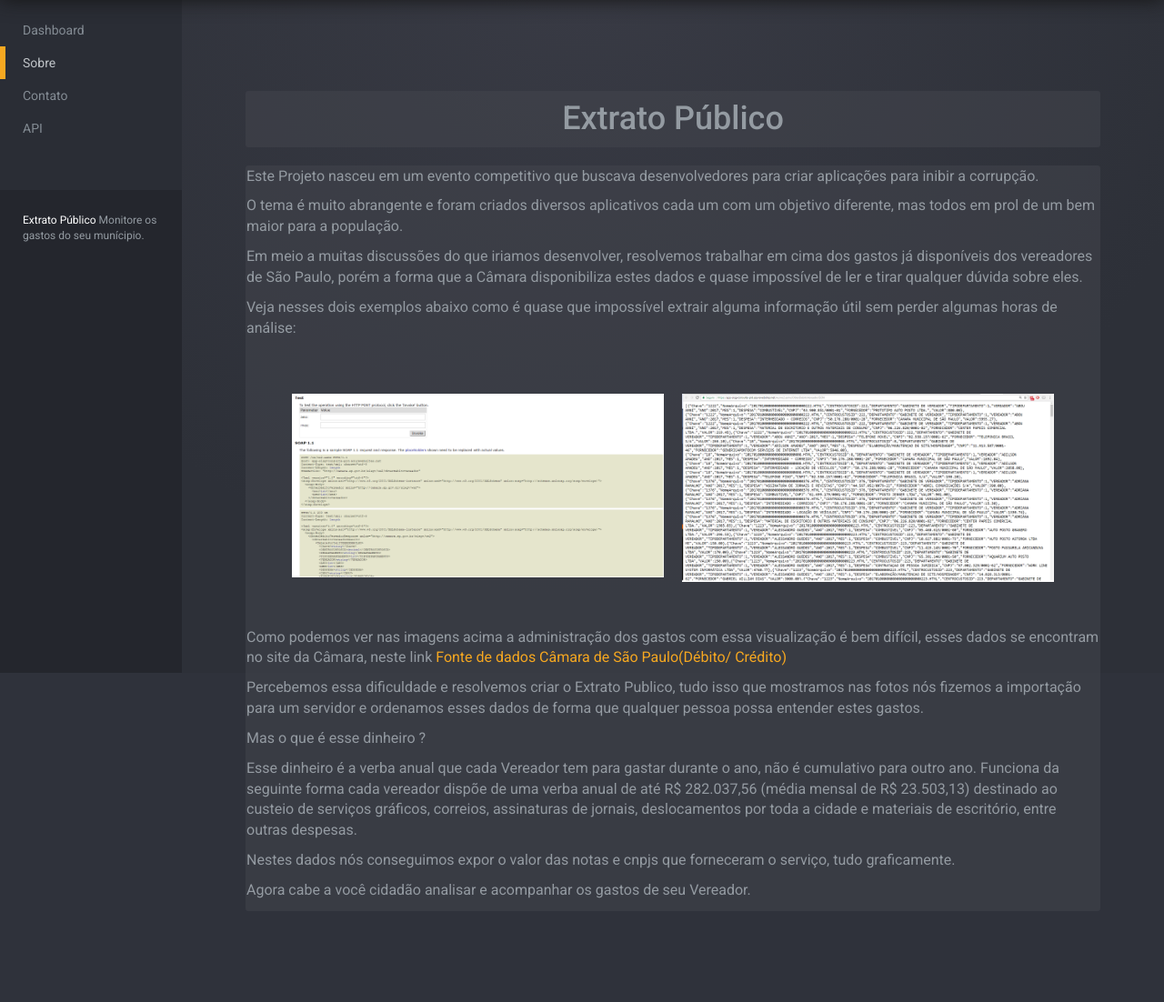
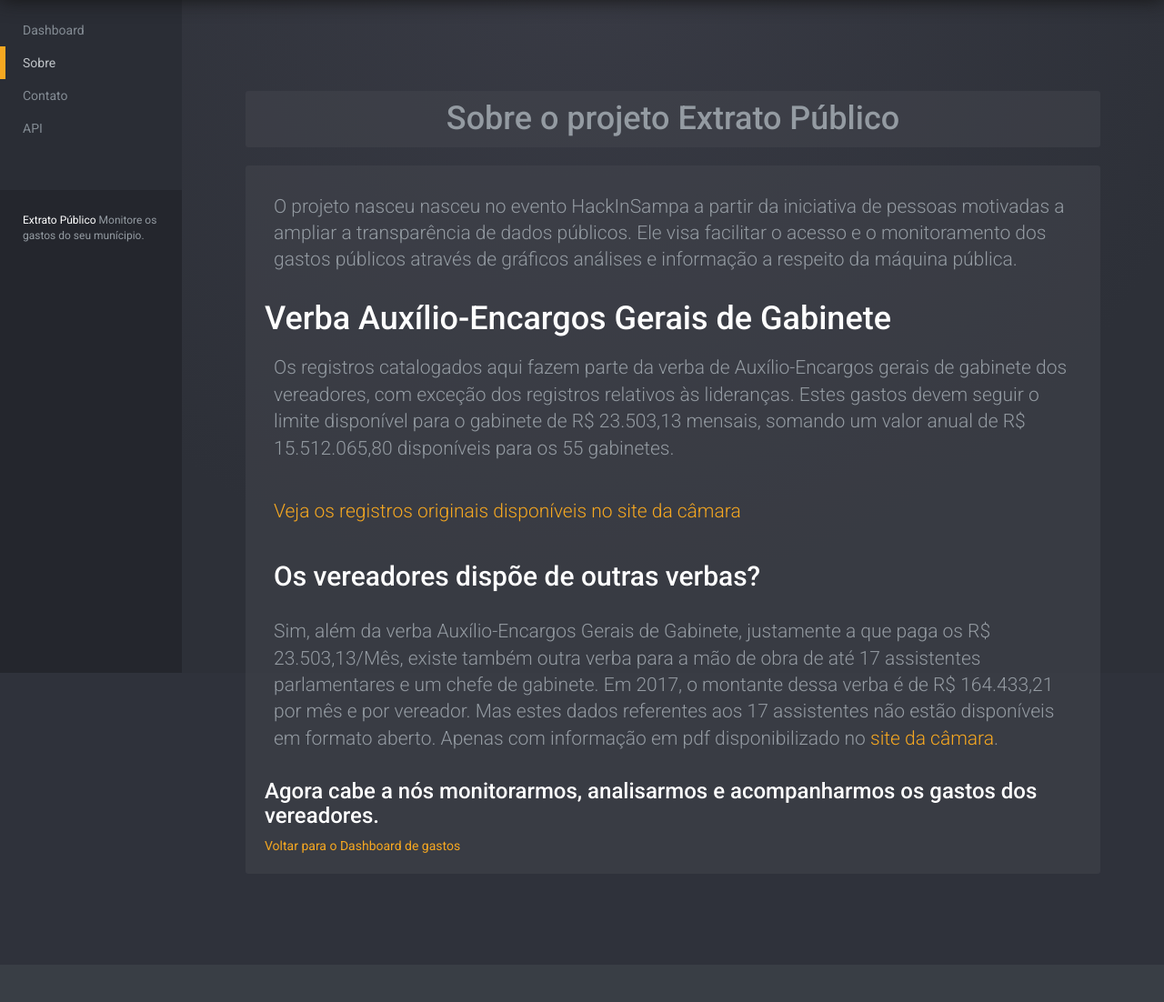
Before and after one commit to brunousml/Hermes, a Django app: page /about in a window 1280 px wide. Shown: the part 60-1162 px from the top of the page at 91% size. After the commit the page ends 998 px from the top, so only its background shows below. Run offline with Django 3.2, Linux system fonts and the light colour scheme; some libraries are stand-ins or nearby versions; some web fonts are replaced.

Commit message:
finish about

```diff
--- a/website/templates/website/about.html
+++ b/website/templates/website/about.html
@@ -1,34 +1,57 @@
 
 {% extends "website/base.html" %}
 
-{% block title_page %} Extrato Público - Débitos de Vereadores {% endblock %}
+{% block title_page %} Extrato Público - Sobre {% endblock %}
 {% block title_header %}Débitos de Vereadores do múnicípio de São Paulo{% endblock %}
 {% block subtitle_header %}Estes valores são relativos aos reembolsos efetivados aos vereadores do munícipio de São Paulo.{% endblock %}
 
 {% block content %}
-
+            <style>
+            p, h2{
+                padding:10px;
+            }
+            </style>
             <div class="container-fluid margin-top">
                 <div class="row center-block">
                     <div class="panel panel-filled text-center">
-                        <h1 class="h1">Extrato Público</h1>
+                        <h1 class="h1">Sobre o projeto Extrato Público</h1>
                     </div>
-                    <div class="panel panel-filled ">
-                        <p> Este Projeto nasceu em um evento competitivo que buscava desenvolvedores para criar aplicações para inibir a corrupção.</p>
-                        <p>O tema é muito abrangente e foram criados diversos aplicativos cada um com um objetivo diferente, mas todos em prol de um bem maior para a população.</p>
-                        <p>Em meio a muitas discussões do que iriamos desenvolver, resolvemos trabalhar em cima dos gastos já disponíveis dos vereadores de São Paulo, porém a forma que a Câmara disponibiliza estes dados e quase impossível de ler e tirar qualquer dúvida sobre eles.</p>
-                        <p>Veja nesses dois exemplos abaixo como é quase que impossível extrair alguma informação útil sem perder algumas horas de análise:</p>
-                        <div class="margin-top row">
-                            {% load static %}
-                            <img src="{% static "website/image/img_dados.png" %}" class="col-md-6 col-xs-12" />
-                            <img src="{% static "website/image/img_dados2.png" %}" class="col-md-6 col-xs-12" />
-                        </div>
+                    <div class="panel panel-filled " style="padding: 20px">
+                        <p class="lead">
+                            O projeto nasceu nasceu no evento HackInSampa a partir da iniciativa de pessoas motivadas a
+                            ampliar a transparência de dados públicos. Ele visa facilitar o acesso e o monitoramento dos
+                            gastos públicos através de gráficos análises e informação a respeito da máquina pública.
+                        </p>
 
-                        <p>Como podemos ver nas imagens acima a administração dos gastos com essa visualização é bem difícil, esses dados se encontram no site da Câmara, neste link <a href="https://app-sisgvconsulta-prd.azurewebsites.net/ws/ws2.asmx">Fonte de dados Câmara de São Paulo(Débito/ Crédito)</a></p>
-                        <p>Percebemos essa dificuldade e resolvemos criar o Extrato Publico, tudo isso que mostramos nas fotos nós fizemos a importação para um servidor e ordenamos esses dados de forma que qualquer pessoa possa entender estes gastos.</p>
-                        <p>Mas o que é esse dinheiro ?</p>
-                        <p>Esse dinheiro é a verba anual que cada Vereador tem para gastar durante o ano, não é cumulativo para outro ano. Funciona da seguinte forma cada vereador dispõe de uma verba anual de até R$ 282.037,56 (média mensal de R$ 23.503,13) destinado ao custeio de serviços gráficos, correios, assinaturas de jornais, deslocamentos por toda a cidade e materiais de escritório, entre outras despesas.</p>
-                        <p>Nestes dados nós conseguimos expor o valor das notas e cnpjs que forneceram o serviço, tudo graficamente.</p>
-                        <p>Agora cabe a você cidadão analisar e acompanhar os gastos de seu Vereador.</p>
+                        <h1>Verba Auxílio-Encargos Gerais de Gabinete</h1>
+                        <p class="lead">
+                            Os registros catalogados aqui fazem parte da verba de Auxílio-Encargos gerais de gabinete
+                            dos vereadores, com exceção dos registros relativos às lideranças.
+
+                            Estes gastos devem seguir o limite disponível para o gabinete de R$ 23.503,13 mensais,
+                            somando um valor anual de R$ 15.512.065,80 disponíveis para os 55 gabinetes.
+                        </p>
+
+                        <p class="lead">
+                            <a
+                                href="https://app-sisgvconsulta-prd.azurewebsites.net/ws/ws2.asmx?op=ObterDebitoVereadorJSON"
+                                target="_blank">
+                                    Veja os registros originais disponíveis no site da câmara
+                            </a>
+                        </p>
+
+                        <h2>Os vereadores dispõe de outras verbas?</h2>
+                        <p class="lead">
+                            Sim, além da verba  Auxílio-Encargos Gerais de Gabinete, justamente a que paga os R$ 23.503,13/Mês,
+                            existe também outra verba para a mão de obra de até 17 assistentes parlamentares e um chefe de gabinete.
+                            Em 2017, o montante dessa verba é de R$ 164.433,21 por mês e por vereador.
+                            Mas estes dados referentes aos 17 assistentes não estão  disponíveis em formato aberto. Apenas
+                            com informação em pdf disponibilizado no
+                            <a target="_blank" href="http://www.camara.sp.gov.br/transparencia/salarios-abertos/">site da câmara</a>.
+                        </p>
+
+                        <h3>Agora cabe a nós monitorarmos, analisarmos e acompanharmos os gastos dos vereadores.</h3>
+                        <a href="/">Voltar para o Dashboard de gastos</a>
 
                     </div>
                     </div>
```
